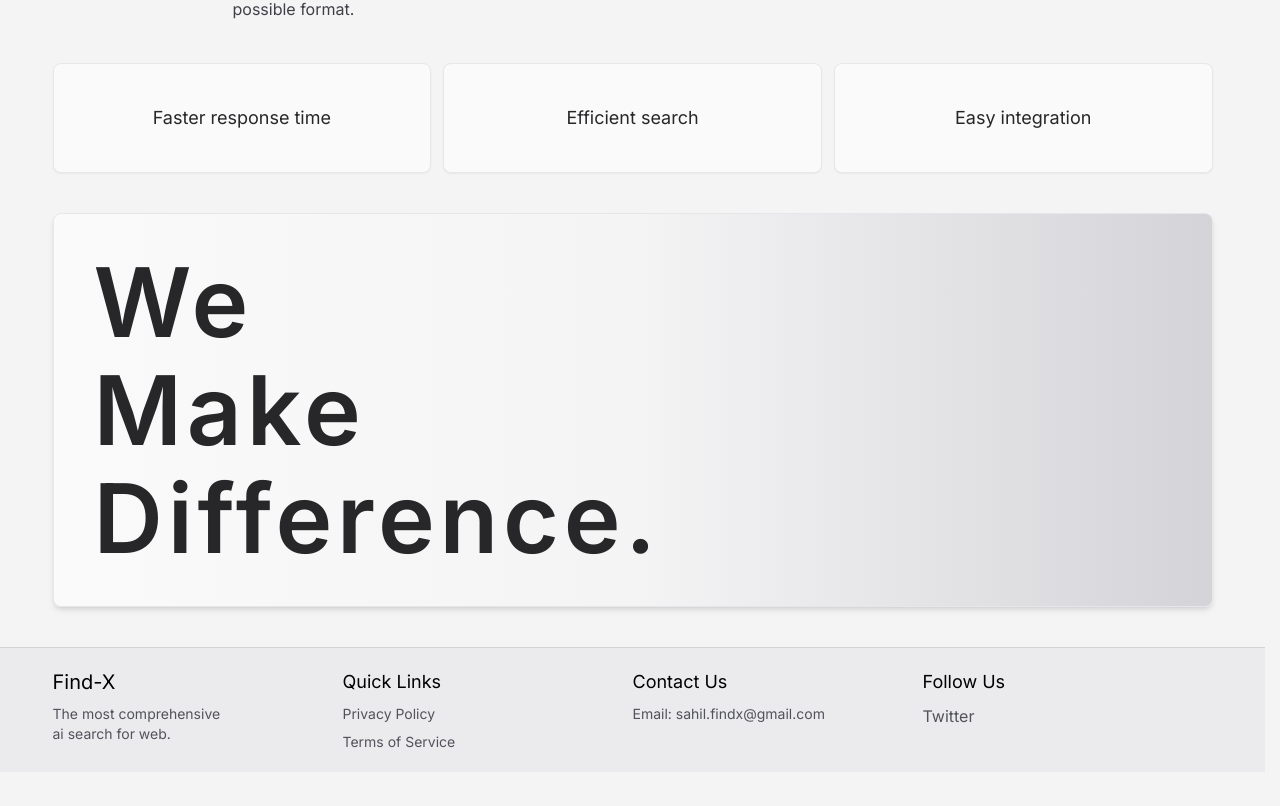
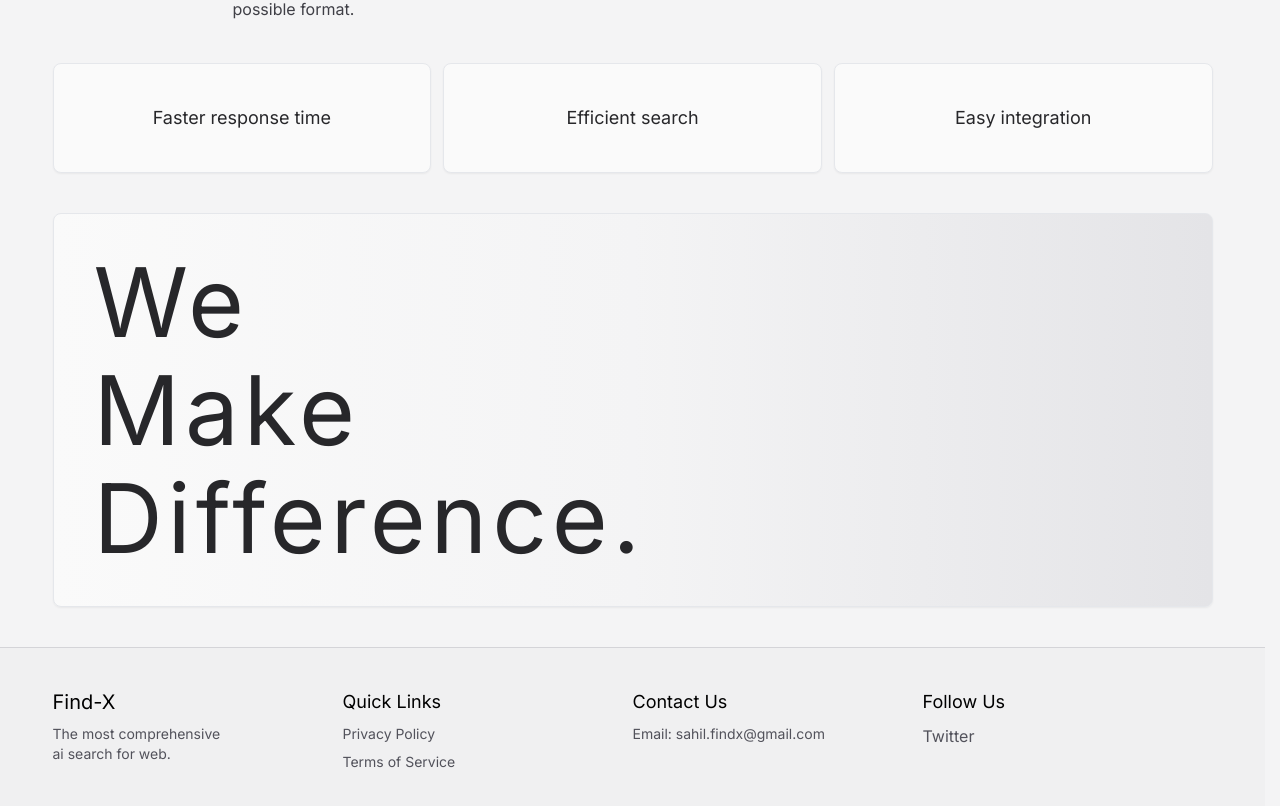
Before and after one commit to find-x-ai/find-x, a Next.js app in the folder website/: page / in a window 1280 px wide. Shown: the part 1488-2294 px from the top of the page. Before the commit the page ends 2260 px from the top, so only its background shows below. Built offline with nearby package versions, Linux system fonts and the light colour scheme.

Commit message:
refactor: minor ui changes

```diff
--- a/website/components/footer/footer.tsx
+++ b/website/components/footer/footer.tsx
@@ -1,6 +1,6 @@
 export const Footer = () => {
   return (
-    <div className="border-t border-zinc-300 bg-zinc-200/50 h-auto mt-10 flex justify-center">
+    <div className="border-t border-zinc-300 bg-zinc-200/30 h-auto mt-10 flex justify-center p-5">
       <div className="w-full max-w-[1200px] flex flex-col lg:flex-row p-5">
         <div className="mb-5 lg:mb-0 lg:w-1/4">
           <h2 className="text-xl mb-2">Find-X</h2>
--- a/website/components/home/we.tsx
+++ b/website/components/home/we.tsx
@@ -6,10 +6,10 @@ export const WeMakeDifference = () => {
       initial={{ scale: 0.5 }}
       whileInView={{ scale: 1 }}
       viewport={{ once: true }}
-      className="border p-10 rounded-lg shadow-md bg-gradient-to-r from-zinc-50 via-zinc-100 to-zinc-300"
+      className="border p-10 rounded-lg shadow-sm bg-gradient-to-r from-zinc-50 via-zinc-100 to-zinc-200"
     >
       <div>
-        <h1 className="text-5xl sm:text-6xl md:text-8xl font-semibold flex flex-col gap-3 tracking-wider text-zinc-800">
+        <h1 className="text-5xl sm:text-6xl md:text-8xl flex flex-col gap-3 tracking-wider text-zinc-800">
           {" "}
           <span> We </span>
           <span>Make</span>
```
